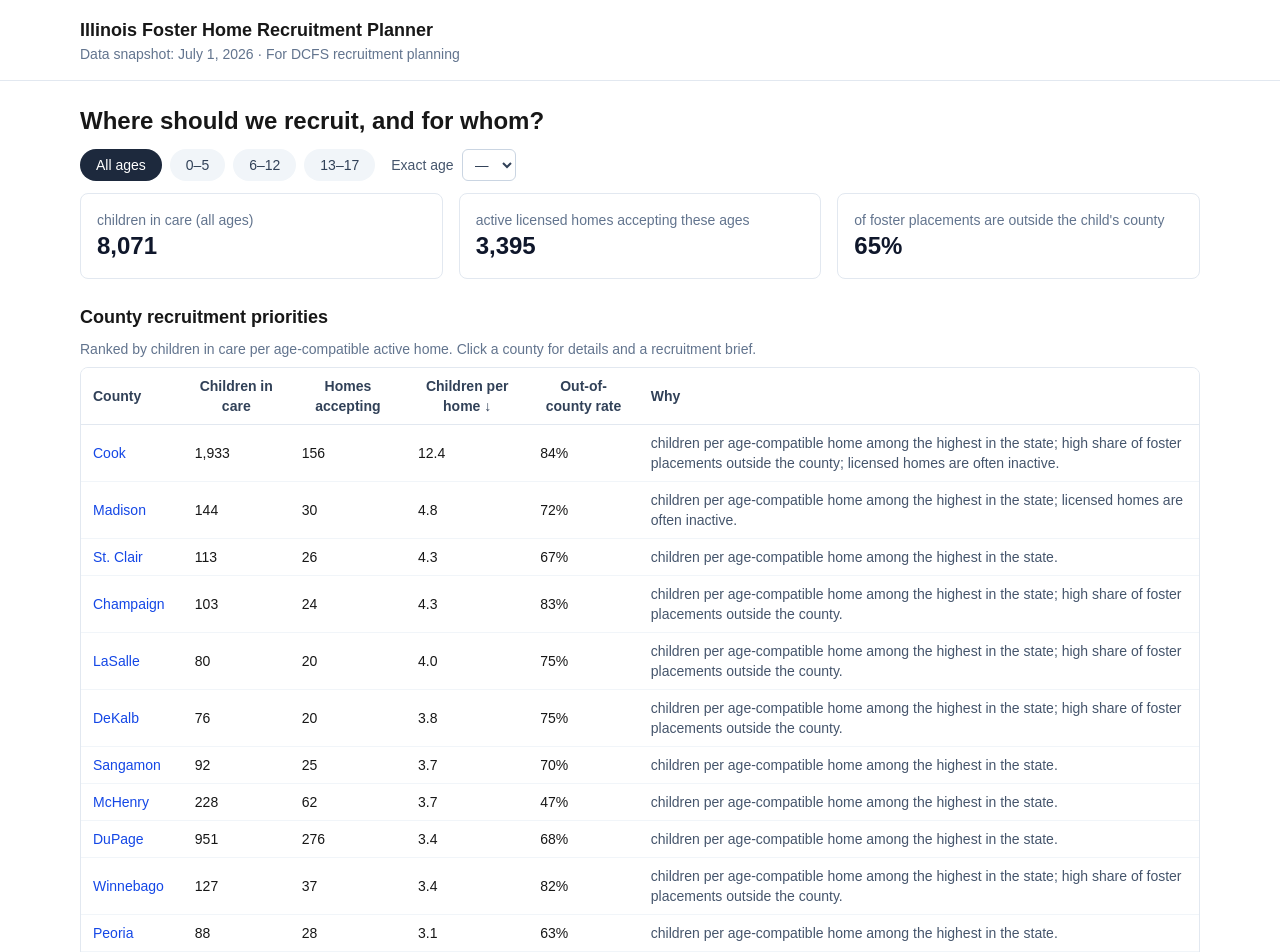
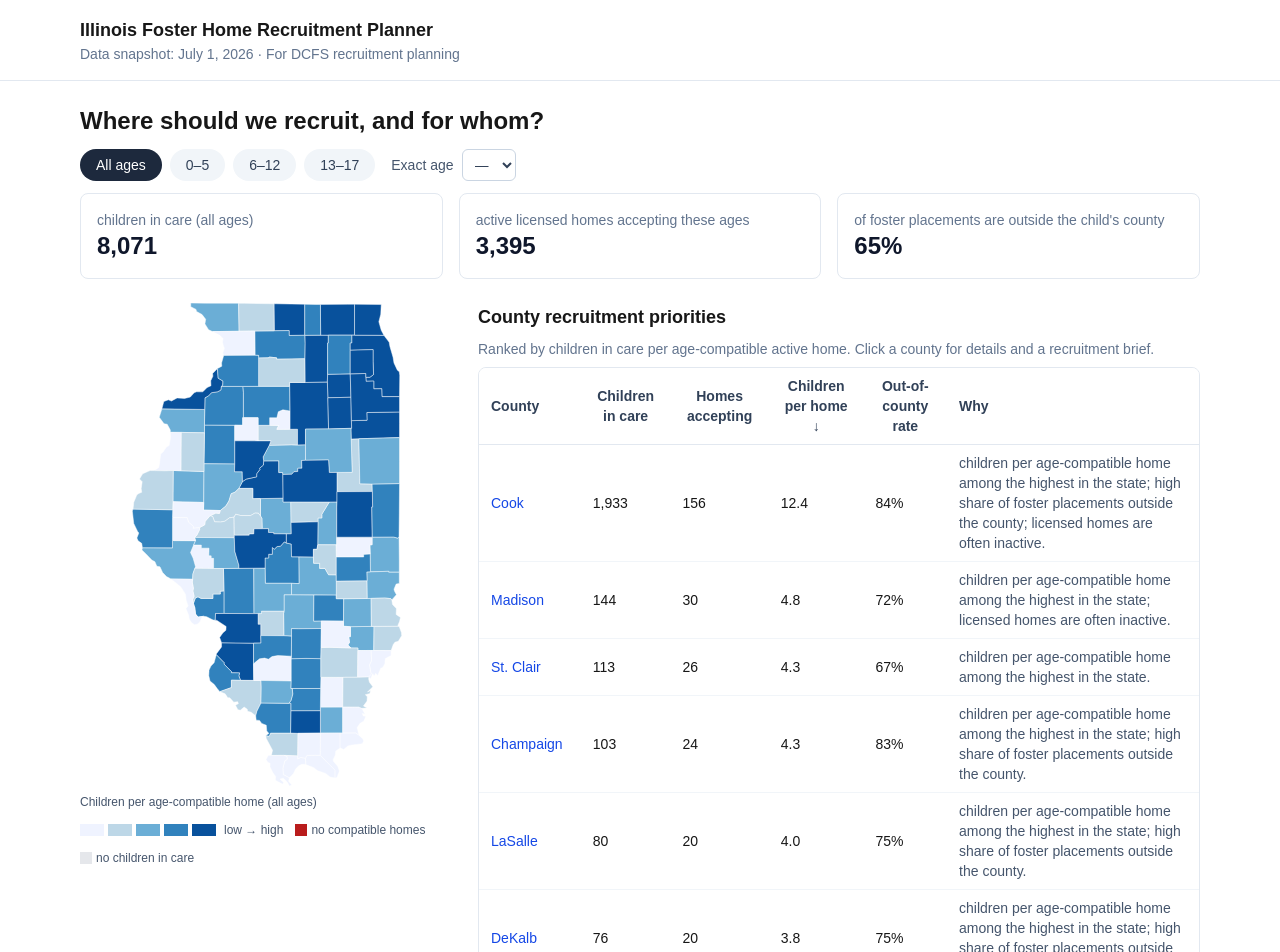
Before and after one commit to wrudnicki16/foster-insights-recruitment, a Next.js app: page / in a window 1280 px wide. Shown: the top 952 px of the page. Built offline with nearby package versions, Linux system fonts and the light colour scheme.

Commit message:
feat: d3-geo Illinois choropleth with keyboard navigation

```diff
--- a/src/app/page.tsx
+++ b/src/app/page.tsx
@@ -1,4 +1,5 @@
 import AgeFilter from "@/components/AgeFilter";
+import ChoroplethMap, { MapItem } from "@/components/ChoroplethMap";
 import CountyTable, { TableRow } from "@/components/CountyTable";
 import SummaryStrip from "@/components/SummaryStrip";
 import { getCounties, getStatewide } from "@/lib/data";
@@ -34,6 +35,19 @@ export default async function Home({ searchParams }: { searchParams: Promise<{ a
 
   const swOoc = statewide.oocTotalAll === 0 ? "—" : `${((statewide.oocOutAll / statewide.oocTotalAll) * 100).toFixed(0)}%`;
 
+  const mapItems: MapItem[] = counties.map((c) => {
+    const p = pressureFor(c, sel);
+    return {
+      slug: c.slug,
+      name: c.name,
+      value: p.kind === "no-children" ? null : pressureSortValue(p),
+      display:
+        p.kind === "ratio" ? `${p.value.toFixed(1)} children in care per age-compatible home`
+        : p.kind === "no-homes" ? `${p.children} children in care, no age-compatible homes`
+        : "no children in care for this selection",
+    };
+  });
+
   return (
     <div className="space-y-6">
       <section className="space-y-3">
@@ -46,13 +60,20 @@ export default async function Home({ searchParams }: { searchParams: Promise<{ a
           label={selectionLabel(sel).toLowerCase()}
         />
       </section>
-      <section className="space-y-2">
+      <section className="grid grid-cols-1 gap-6 lg:grid-cols-[auto_1fr]">
+        <ChoroplethMap
+          items={mapItems}
+          ageParam={ageParamValue(sel)}
+          legendTitle={`Children per age-compatible home (${selectionLabel(sel).toLowerCase()})`}
+        />
+        <div className="space-y-2">
           <h2 className="text-lg font-semibold">County recruitment priorities</h2>
           <p className="text-sm text-slate-500">
             Ranked by children in care per age-compatible active home. Click a county for details
             and a recruitment brief.
           </p>
           <CountyTable rows={rows} />
+        </div>
       </section>
     </div>
   );
--- /dev/null
+++ b/src/components/ChoroplethMap.tsx
@@ -0,0 +1,101 @@
+"use client";
+
+import { geoMercator, geoPath } from "d3-geo";
+import { useRouter } from "next/navigation";
+import { useMemo } from "react";
+import type { FeatureCollection } from "geojson";
+import il from "@/lib/il-counties.json";
+
+export interface MapItem {
+  slug: string;
+  name: string;
+  value: number | null; // pressureSortValue; null = no children in care
+  display: string;      // e.g. "2.3 children per home"
+}
+
+// Colorblind-safe sequential blues (ColorBrewer 5-class), plus special states.
+const PALETTE = ["#eff3ff", "#bdd7e7", "#6baed6", "#3182bd", "#08519c"];
+const NO_CHILDREN = "#e5e7eb";
+const NO_HOMES = "#b91c1c";
+
+const WIDTH = 480;
+const HEIGHT = 620;
+
+function key(name: string): string {
+  return name.toLowerCase().replace(/[^a-z]/g, "");
+}
+
+export default function ChoroplethMap({ items, ageParam, legendTitle }: {
+  items: MapItem[];
+  ageParam: string;
+  legendTitle: string;
+}) {
+  const router = useRouter();
+  const geo = il as unknown as FeatureCollection;
+
+  const path = useMemo(() => {
+    const projection = geoMercator().fitSize([WIDTH, HEIGHT], geo);
+    return geoPath(projection);
+  }, [geo]);
+
+  const byKey = useMemo(() => new Map(items.map((i) => [key(i.name), i])), [items]);
+
+  const thresholds = useMemo(() => {
+    const finite = items.map((i) => i.value).filter((v): v is number => v !== null && Number.isFinite(v)).sort((a, b) => a - b);
+    return [0.2, 0.4, 0.6, 0.8].map((q) => finite[Math.floor(q * (finite.length - 1))]);
+  }, [items]);
+
+  function fill(value: number | null): string {
+    if (value === null) return NO_CHILDREN;
+    if (!Number.isFinite(value)) return NO_HOMES;
+    let bucket = 0;
+    while (bucket < thresholds.length && value > thresholds[bucket]) bucket++;
+    return PALETTE[bucket];
+  }
+
+  return (
+    <figure>
+      <svg viewBox={`0 0 ${WIDTH} ${HEIGHT}`} className="h-auto w-full max-w-md" role="img"
+        aria-label={`Illinois county map shaded by ${legendTitle}`}>
+        {geo.features.map((f) => {
+          const item = byKey.get(key((f.properties as { name: string }).name));
+          if (!item) return null;
+          return (
+            <path
+              key={item.slug}
+              d={path(f) ?? undefined}
+              fill={fill(item.value)}
+              stroke="#ffffff"
+              strokeWidth={0.6}
+              tabIndex={0}
+              role="link"
+              aria-label={`${item.name} County: ${item.display}. Open county page.`}
+              className="cursor-pointer outline-offset-2 hover:opacity-80 focus:outline focus:outline-2 focus:outline-slate-800"
+              onClick={() => router.push(ageParam === "all" ? `/county/${item.slug}` : `/county/${item.slug}?age=${ageParam}`)}
+              onKeyDown={(e) => {
+                if (e.key === "Enter") router.push(ageParam === "all" ? `/county/${item.slug}` : `/county/${item.slug}?age=${ageParam}`);
+              }}
+            >
+              <title>{`${item.name}: ${item.display}`}</title>
+            </path>
+          );
+        })}
+      </svg>
+      <figcaption className="mt-2 flex flex-wrap items-center gap-3 text-xs text-slate-600">
+        <span className="font-medium">{legendTitle}</span>
+        <span className="flex items-center gap-1">
+          {PALETTE.map((c) => (
+            <span key={c} className="inline-block h-3 w-6" style={{ backgroundColor: c }} />
+          ))}
+          <span className="ml-1">low → high</span>
+        </span>
+        <span className="flex items-center gap-1">
+          <span className="inline-block h-3 w-3" style={{ backgroundColor: NO_HOMES }} /> no compatible homes
+        </span>
+        <span className="flex items-center gap-1">
+          <span className="inline-block h-3 w-3" style={{ backgroundColor: NO_CHILDREN }} /> no children in care
+        </span>
+      </figcaption>
+    </figure>
+  );
+}
```
Lines whose indentation alone changed are shown as unchanged.
